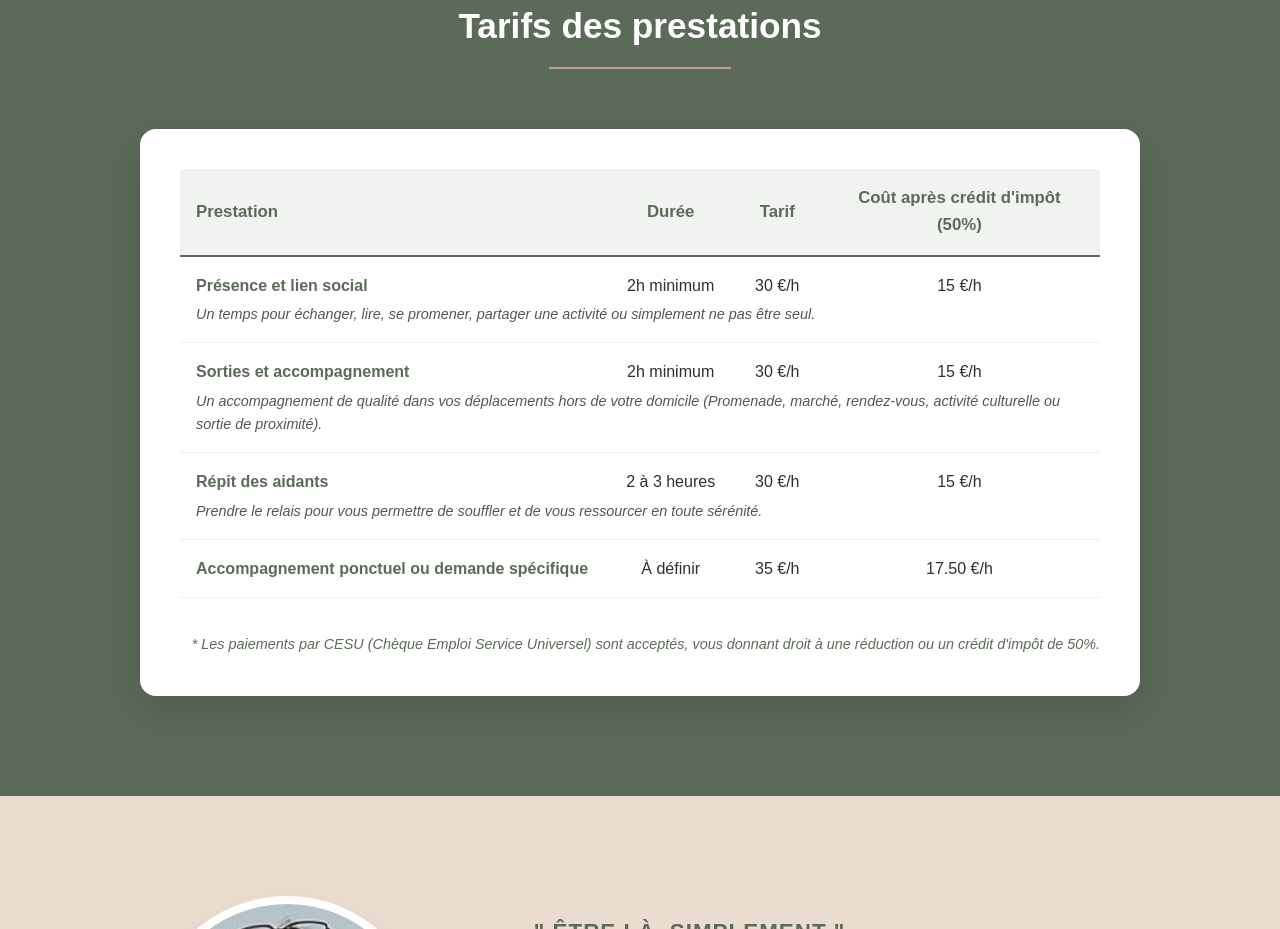
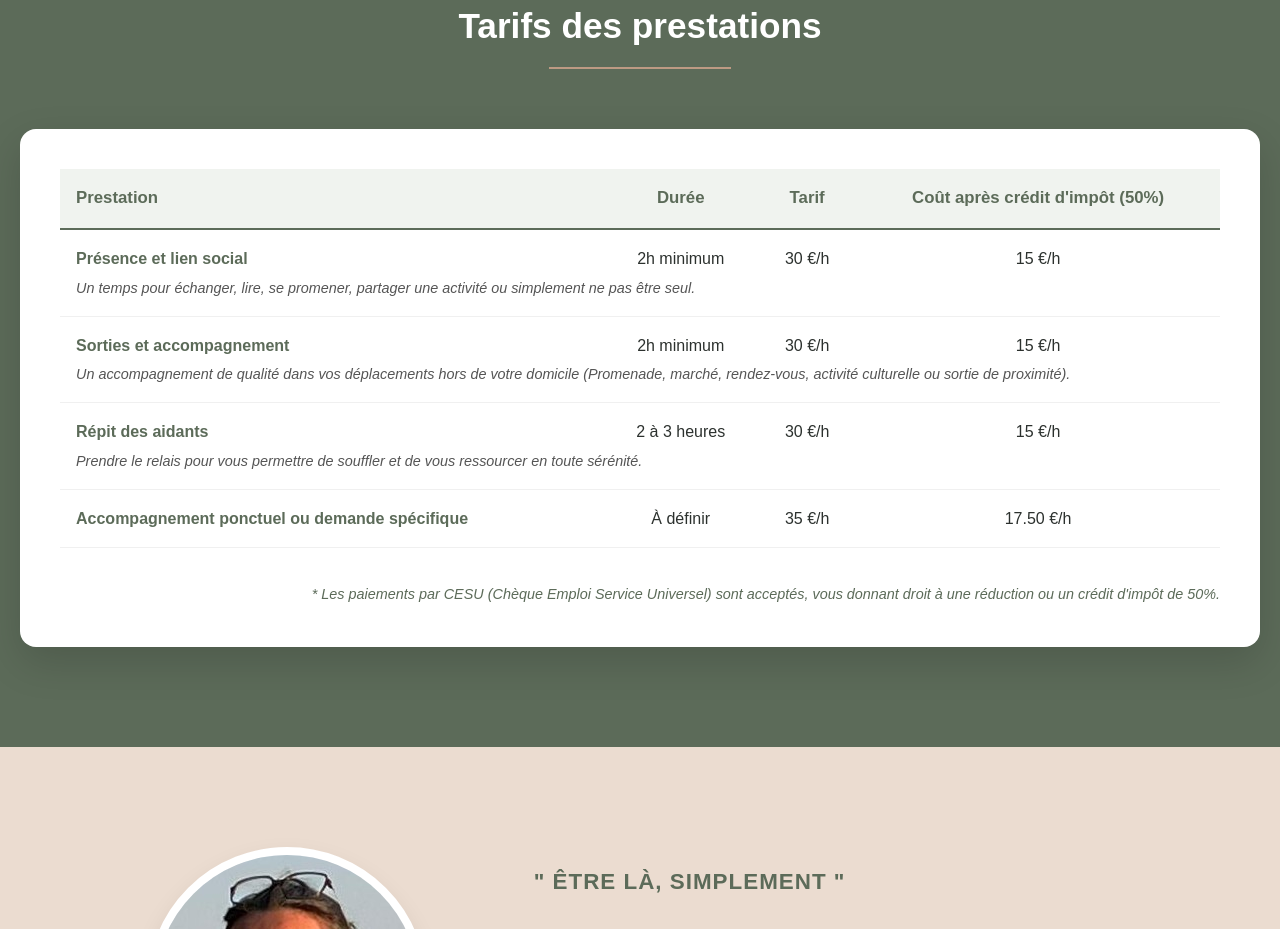
Before and after one commit to tentensee/LaVoyageuseDeVie, a React (Vite) app: page / in a window 1280 px wide. Shown: the part 2260-3189 px from the top of the page. Built offline with nearby package versions, Linux system fonts and the light colour scheme.

Commit message:
Update index.css

```diff
--- a/src/index.css
+++ b/src/index.css
@@ -633,7 +633,7 @@ footer {
     border-radius: 16px;
     padding: 40px;
     box-shadow: 0 15px 40px rgba(0,0,0,0.15); /* Ombre un peu plus forte */
-    max-width: 1000px;
+    max-width: 1500px;
     margin: 0 auto;
 }
 
```
